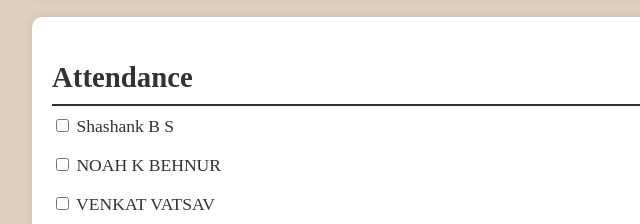
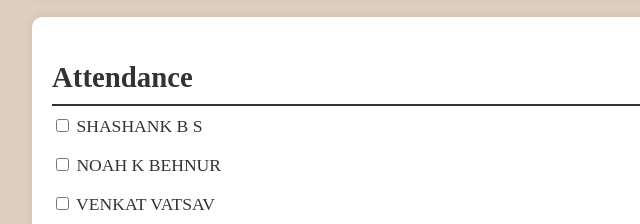
Before and after one commit to venkatvatsav2003/cad, a plain HTML site: page index.html in a window 1280 px wide. Shown: the part 1636-1860 px from the top of the page, 188-828 px from the left. Drawn offline with Linux system fonts and the light colour scheme.

Commit message:
Update index.html

```diff
--- a/index.html
+++ b/index.html
@@ -272,7 +272,7 @@
             <h2>Attendance</h2>
             <form id="attendanceForm">
                 <label>
-                    <input type="checkbox" name="SHASHANK B S"> Shashank B S
+                    <input type="checkbox" name="SHASHANK B S"> SHASHANK B S
                 </label><br><br>
                 <label>
                     <input type="checkbox" name="NOAH K BEHNUR"> NOAH K BEHNUR
```
